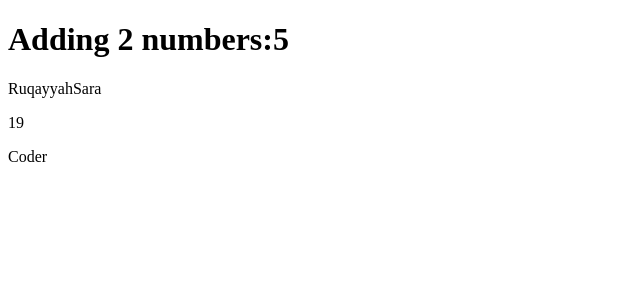
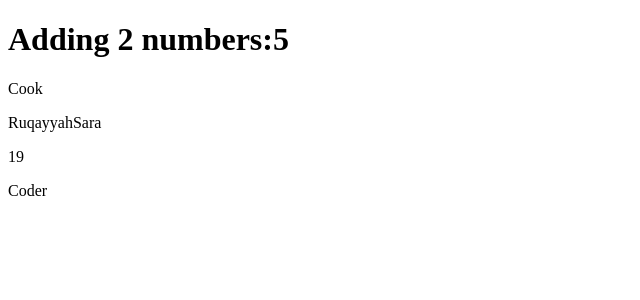
Before and after one commit to RuqayyahSara/states_props, a React (Create React App) app: page / in a window 1280 px wide. Shown: the top 300 px of the page, without its empty margins (0-640 px from the left). Built offline with nearby package versions, Linux system fonts and the light colour scheme; the HTML template or start-up script is replaced by a standard one.

Commit message:
passing states as props to child component

```diff
--- a/src/components/App.js
+++ b/src/components/App.js
@@ -1,12 +1,19 @@
 import React from 'react';
 import Pass from "./Pass";
 
-function App() {
+class App extends React.Component{
+constructor(props){
+  super(props);
+  this.state={
+    job:"Cook"
+  }
+}
+render(){
   return (
     <div >
-        <Pass name="Ruqayyah" age="19" a="2" b="3"/>
+        <Pass Coder={this.state.job} name="Ruqayyah" age="19" a="2" b="3"/>
     </div>
-  );
+  )
 }
-
+}
 export default App;
--- a/src/components/Pass.js
+++ b/src/components/Pass.js
@@ -1,8 +1,8 @@
 import React from 'react';
 
 class Pass extends React.Component{
-    constructor(props){
-        super(props);
+    constructor(){
+        super();
         this.state={
             name:{
                 firstName:"Ruqayyah",
@@ -21,6 +21,7 @@ class Pass extends React.Component{
 <div>
 <h1> Adding 2 numbers:{Number(this.props.a) + Number(this.props.b)} </h1>
     <p>{console.log(this.props)}</p>
+    <p>{this.props.Coder}</p>
         <p>{this.fullName()}</p>
         <p>{this.state.age}</p>
         <p>{this.state.job}</p>
```
